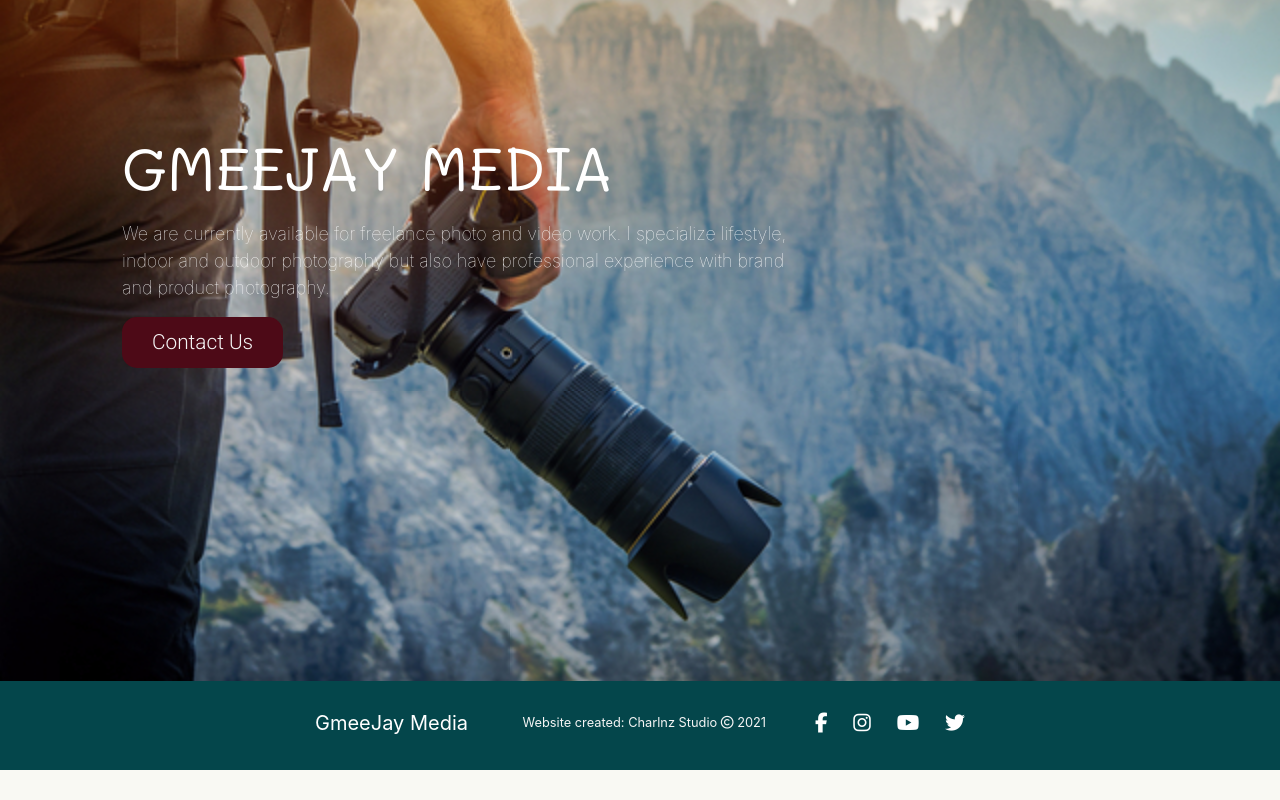
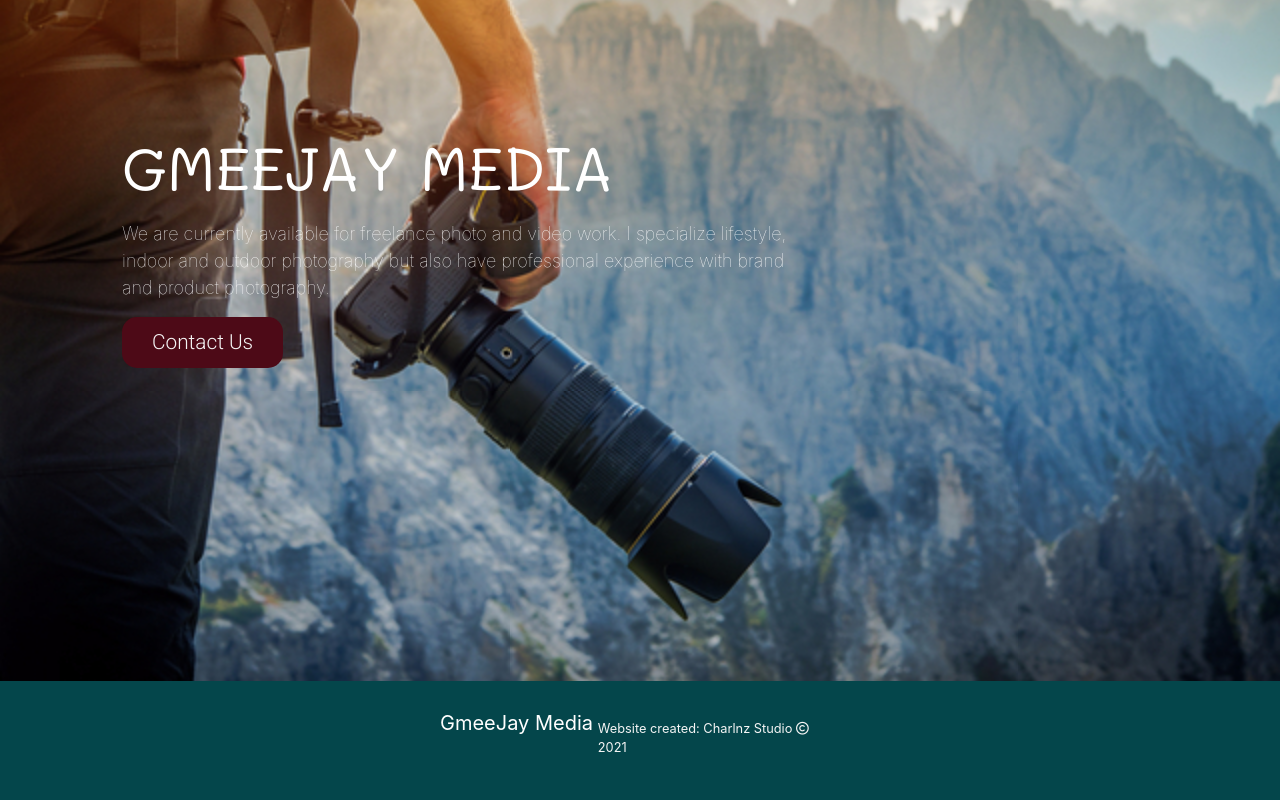
Before and after one commit to Charlestrawberry/react-photography-project, a React (Create React App) app: page / in a window 1280 px wide. Shown: the part 246-1046 px from the top of the page. Before the commit the page ends 1016 px from the top, so only its background shows below. Built offline with nearby package versions, Linux system fonts and the light colour scheme.

Commit message:
foter adj

```diff
--- a/src/Home.js
+++ b/src/Home.js
@@ -125,15 +125,6 @@ export const Home = () => {
             </section>
 
 
-
-
-
-
-
-
-
-
-
         <div className='section-footers'>
         <sections className='soc-media'>
                 <div className="soc-media-wraps">
@@ -144,43 +135,7 @@ export const Home = () => {
                     </div>
 
                     <small className="website-right">Website created: Charlnz Studio <i class="far fa-copyright"></i> 2021</small>
-                    <div className="social-icon">
-                        <Link
-                        className="social-link facebook"
-                        to="/"
-                        target="_blank"
-                        aria-label="Facebook" >
-                            <i className="fab fa-facebook-f" />
-                        </Link>
 
-
-                        <Link
-                        className="social-link instagram"
-                        to="/"
-                        target="_blank"
-                        aria-label="instagram" >
-                            <i className="fab fa-instagram" />
-                        </Link>
-
-
-                        <Link
-                        className="social-link youtube"
-                        to="/"
-                        target="_blank"
-                        aria-label="youtube" >
-                            <i className="fab fa-youtube" />
-                        </Link>
-
-
-                        <Link
-                        className="social-link twitter"
-                        to="/"
-                        target="_blank"
-                        aria-label="twitter" >
-                            <i className="fab fa-twitter" />
-                        </Link>
-
-                    </div>
                 </div>
             </sections>
             </div>
--- a/src/HomeStyle.css
+++ b/src/HomeStyle.css
@@ -22,7 +22,7 @@
 
 .soc-media-wraps{
     display: flex;
-    width: 650px;
+    width: 400px;
     max-width: 100vw;
     align-items: center;
     justify-content: space-between;
@@ -43,30 +43,13 @@
 }
 
 
-.social-icon{
-    display: flex;
-    justify-content: space-between;
-    align-items: center;
-    width: 150px;
-}
-
-.social-link{
-    color: white;
-    font-size: 20px;
-}
-.social-link:hover{
-    color:  rgb(77, 10, 23);
-    font-size: 22px;
-    cursor: pointer;
-}
-
 @media screen and (max-width: 882px) {
 
 
 
     .soc-media-wraps{
         display: flex;
-        width: 400px;
+        width: 300px;
         max-width: 1000px;
     align-items: center;
     justify-content: space-between;
```
Also changed, not shown: 1 other file (tests, documents, lock files or other folders).
